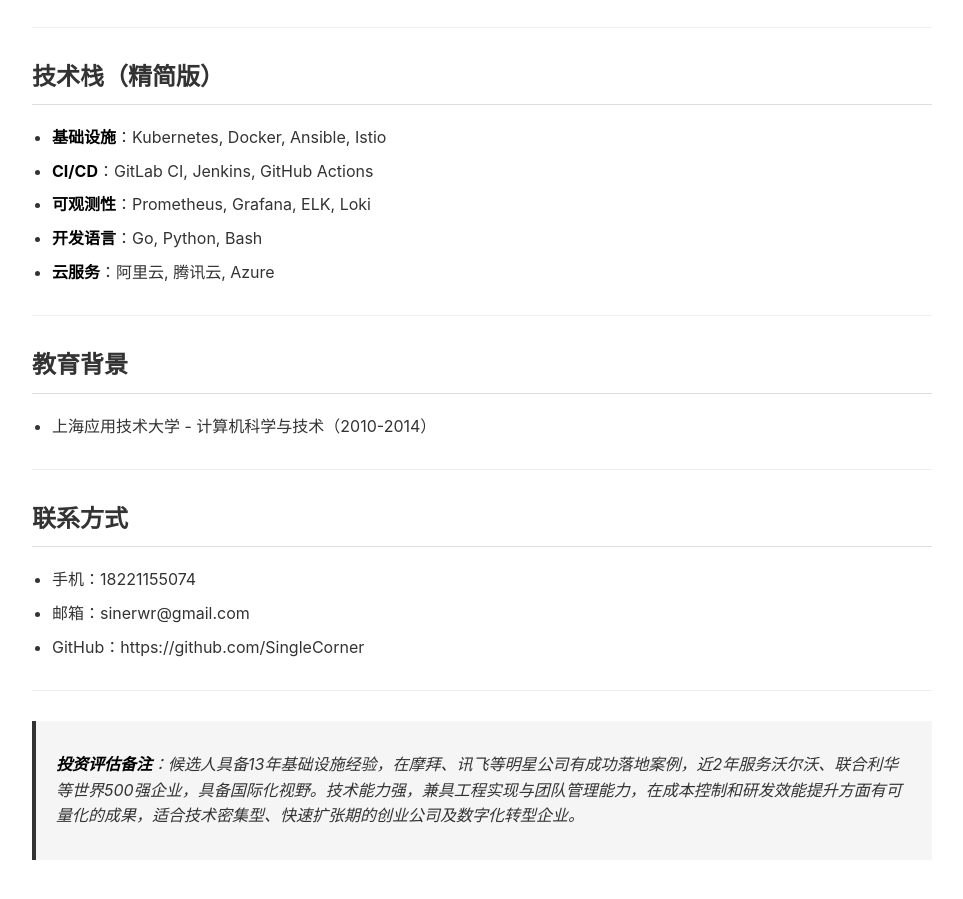
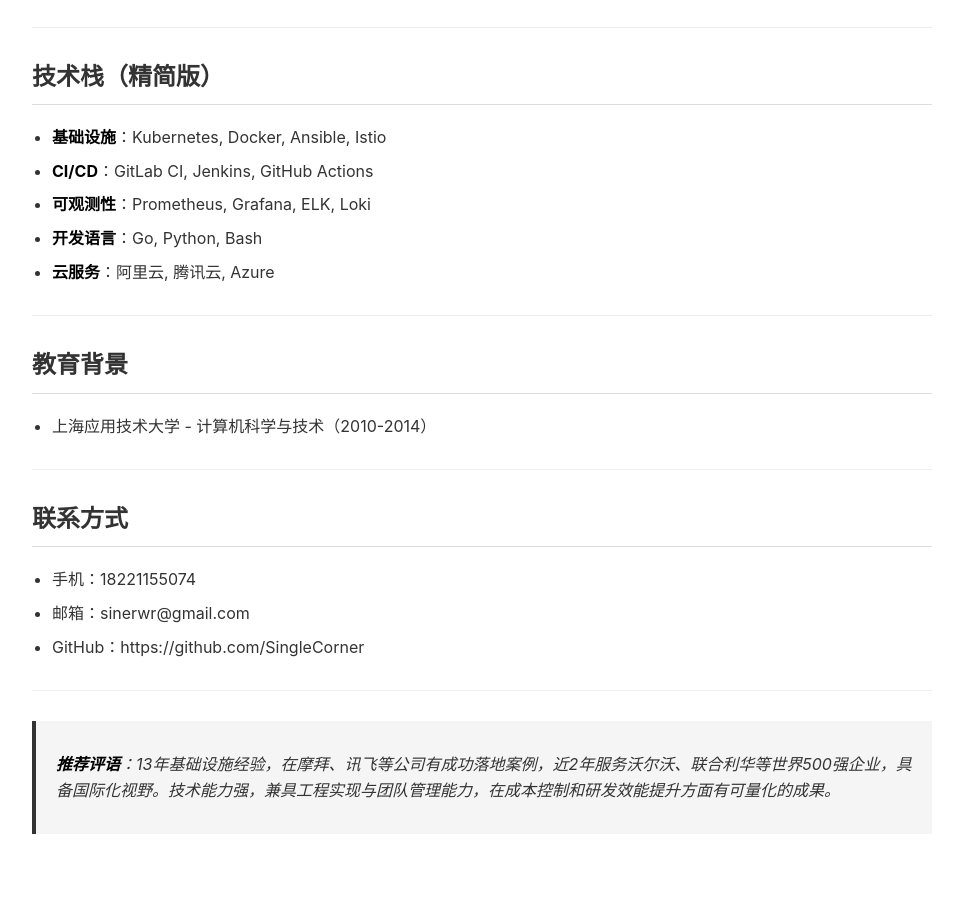
Before and after one commit to SingleCorner/SingleCorner.github.io, a Jekyll site: the page built from profile.md, in a window 1280 px wide and 900 px high, scrolled down 2985 px. Shown: the whole window, without its empty margins (158-1121 px from the left). Built offline with Jekyll 4.4.1, drawn with Linux system fonts in a browser that asks for light colours; after the commit the page ends 3859 px from its top, so only the background shows below that.

Commit message:
chore: 修改标题和评语，去掉投资字眼

```diff
--- a/profile.md
+++ b/profile.md
@@ -1,6 +1,6 @@
 ---
 layout: empty
-title:  梁振一 - 投资评估简历
+title:  梁振一 - 个人简介
 permalink: /profile
 <!-- group: navigation -->
 ---
@@ -165,4 +165,4 @@
 
 ---
 
-> **投资评估备注**：候选人具备13年基础设施经验，在摩拜、讯飞等明星公司有成功落地案例，近2年服务沃尔沃、联合利华等世界500强企业，具备国际化视野。技术能力强，兼具工程实现与团队管理能力，在成本控制和研发效能提升方面有可量化的成果，适合技术密集型、快速扩张期的创业公司及数字化转型企业。
+> **推荐评语**：13年基础设施经验，在摩拜、讯飞等公司有成功落地案例，近2年服务沃尔沃、联合利华等世界500强企业，具备国际化视野。技术能力强，兼具工程实现与团队管理能力，在成本控制和研发效能提升方面有可量化的成果。
```
